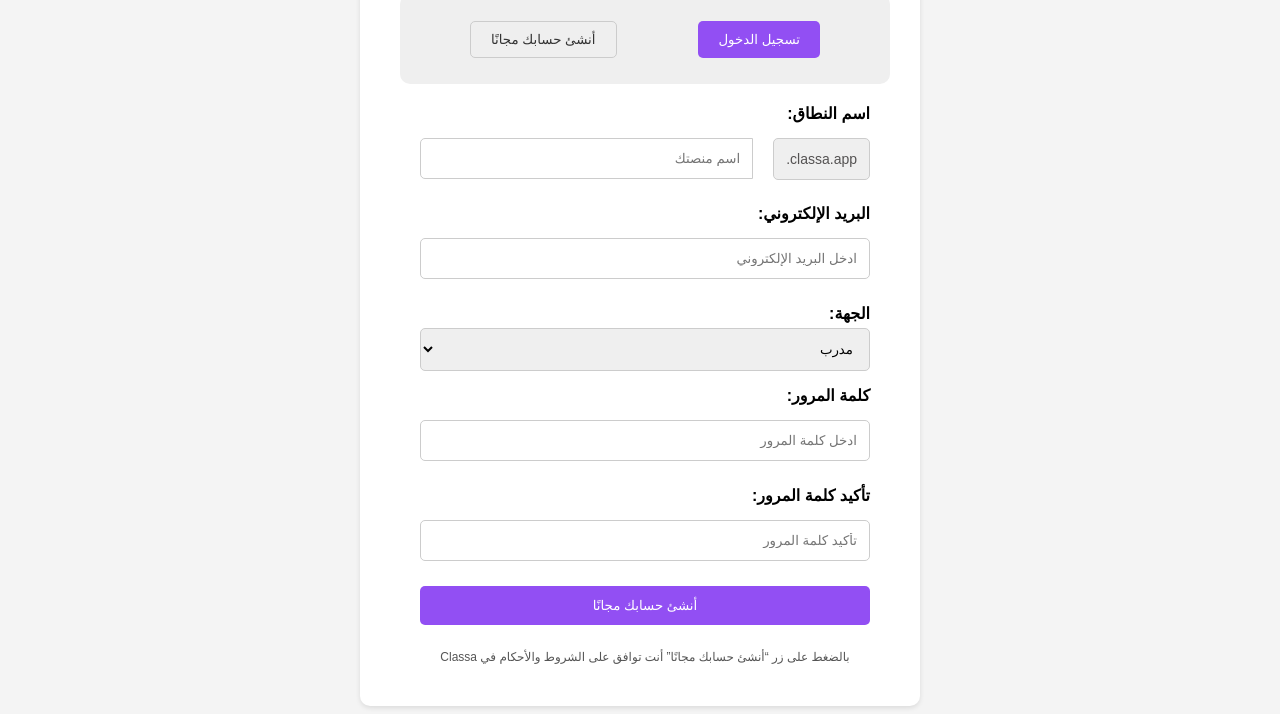
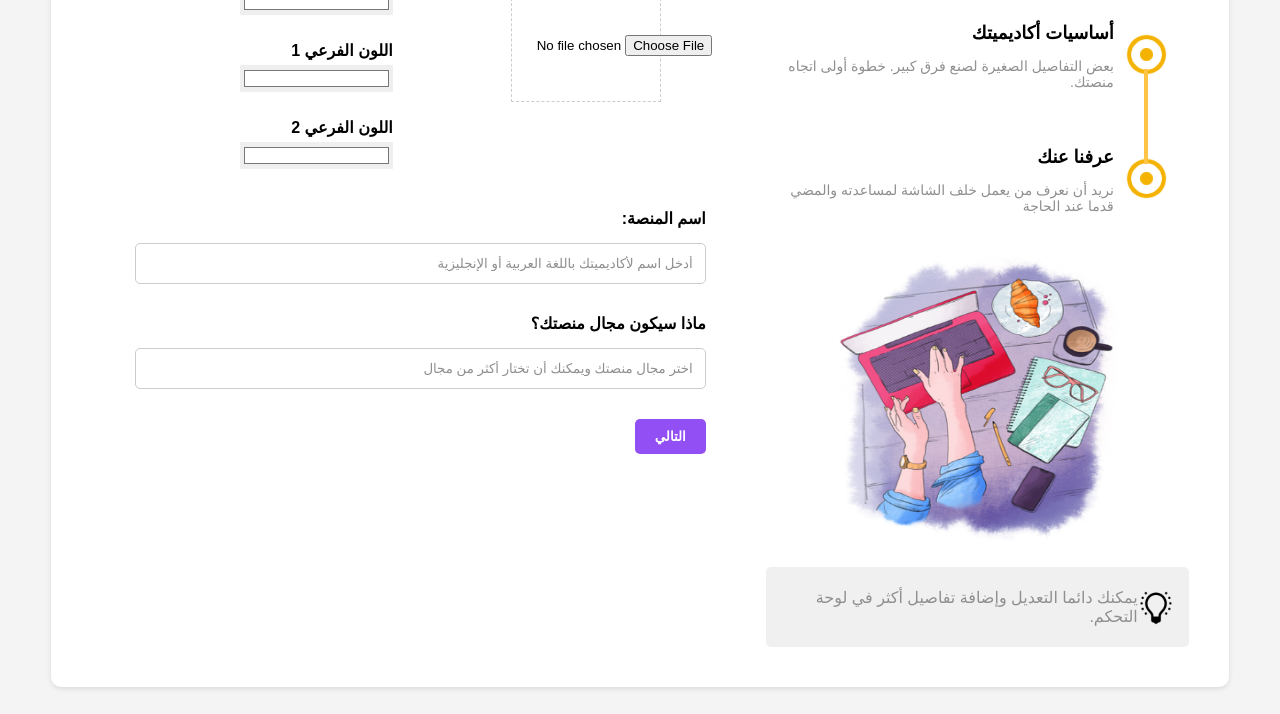
Before and after one commit to soufhm/login, a plain HTML site: page index.html in a window 1280 px wide. Shown: the part 208-922 px from the top of the page. Drawn offline with Linux system fonts and the light colour scheme.

Commit message:
Update index.html

```diff
--- a/index.html
+++ b/index.html
@@ -3,32 +3,43 @@
 <head>
     <meta charset="UTF-8">
     <meta name="viewport" content="width=device-width, initial-scale=1.0">
-    <title>إنشاء حساب</title>
+    <title>صفحة جديدة</title>
     <style>
         body {
             font-family: sans-serif;
             display: flex;
-            flex-direction: column;
+            justify-content: center;
             align-items: center;
-            justify-content: center;
             min-height: 100vh;
             background-color: #f4f4f4;
             direction: rtl;
         }
 
         .container {
+            display: flex;
+            width: 90%;
+            max-width: 1200px;
+            padding: 20px;
             background-color: #fff;
-            padding: 30px;
             border-radius: 10px;
             box-shadow: 0 2px 5px rgba(0, 0, 0, 0.1);
-            width: 500px;
-            max-width: 90%;
+        }
+
+        .right-container {
+            width: 40%; /* عرض الحاوية اليمنى 40% */
+            padding: 20px;
+            float: right; /* استخدام خاصية العومان */
+        }
+
+        .left-container {
+            width: 60%; /* عرض الحاوية اليسرى 60% */
+            padding: 20px;
         }
 
         header {
             display: flex;
             align-items: center;
-            justify-content: space-between;
+            justify-content: flex-end;
             margin-bottom: 20px;
             direction: ltr;
         }
@@ -38,63 +49,157 @@
             height: 144px;
         }
 
-        .translate-btn {
-            padding: 8px 12px;
-            border: none;
+        .step {
+            display: flex;
+            align-items: center;
+            margin-bottom: 20px;
+        }
+
+        .step-icon {
+            width: 65px;
+            height: 65px;
+            margin-right: 10px;
+        }
+
+        .step-title {
+            font-size: 18px;
+            color: #000;
+            margin-bottom: 5px;
+        }
+
+        .step-description {
+            font-size: 14px;
+            color: #918E8E;
+        }
+
+        .vertical-line {
+            position: relative;
+            width: 4px;
+            height: 95px;
+            background-color: #FFC446;
+            margin-left: 75px;
+            margin-top: -55px;
+            margin-right: 41px;
+            margin-bottom: -36px;
+        }
+
+        .middle-image {
+            width: 281px;
+            height: 299px;
+            display: block;
+            margin-left: auto;
+            margin-right: auto;
+            margin-top: 20px;
+        }
+
+        .note {
+            background-color: #F0F0F0;
+            padding: 5px;
             border-radius: 5px;
-            background-color: #eee;
+            margin-top: 20px;
+            display: flex;
+            align-items: center;
+        }
+
+        .note-icon {
+            width: 36px;
+            height: 36px;
+            margin-right: 10px;
+        }
+
+        .note-text {
+            color: #918E8E;
+        }
+
+
+        .left-container {
+            width: 60%;
+            padding: 20px;
+        }
+
+        .left-section {
+            margin-bottom: 20px; /* إزالة flex من left-section */
+        }
+
+        .left-section-icon {
+            width: 52px;
+            height: 52px;
+            margin-right: 10px;
+        }
+
+        .left-section-title {
+            font-size: 18px;
+            font-weight: bold;
+            margin-bottom: 5px;
+        }
+
+        .left-section-description {
+            font-size: 14px;
+            color: #918E8E;
+        }
+
+        .section-group {
+            display: flex;
+            justify-content: space-between;
+            margin-bottom: 20px;
+        }
+
+        .section-group-label {
+            font-size: 16px;
+            font-weight: bold;
+            margin-bottom: 5px;
+        }
+
+        .upload-image-container {
+            width: 148px;
+            height: 112px;
+            border: 1px dashed #ccc;
+            display: flex;
+            align-items: center;
+            justify-content: center;
+            margin-bottom: 10px;
             cursor: pointer;
         }
 
-        .translate-btn img {
-            width: 22px;
-            height: 22px;
-            margin-right: 5px;
+        .color-picker-container {
+            margin-bottom: 10px;
         }
 
-        section {
-            width: 90%;
-            height: 50px;
-            background-color: #EFEFEF;
-            border-radius: 10px;
-            padding: 20px;
-            display: flex;
-            align-items: center;
-            justify-content: center;
-            margin-bottom: 20px;
-        }
-
-        .buttons-container {
-            display: flex;
-            justify-content: space-between;
+        input[type="text"]{
             width: 100%;
-            padding-right: 50px;
-            padding-left: 50px;
-        }
-
-        button {
-            padding: 10px 20px;
-            border: none;
+            padding: 5px;
+            box-sizing: border-box;
+            border: 1px solid #ccc;
             border-radius: 5px;
-            background-color: #924FF3;
-            color: #fff;
-            cursor: pointer;
-        }
-
-        #create-account-btn {
-            background-color: #EFEFEF;
-            color: #333;
-            border: 1px solid #ccc;
-        }
-
-        form {
-            width: 100%;
+            margin-bottom: 10px;
+            direction: ltr;
             text-align: right;
         }
 
-        input[type="text"],
-        input[type="email"],
-        input[type="password"] {
+        input[type="color"] {
+            width: 150%;
+            box-sizing: border-box;
+            border: 0px solid #ffffff;
+            border-radius: 0px;
+            margin-bottom: 10px;
+            direction: ltr;
+            text-align: right;
+        }
+
+        input[type="text"]::placeholder {
+            color: #918E8E;
+            text-align: right;
+        }
+
+        /* تنسيقات CSS من صفحة كلمة المرور */
+        label {
+            display: block;
+            margin-bottom: 5px;
+            margin-right: 20px;
+            font-weight: bold;
+        }
+
+        input[type="text"] {
             width: 90%;
             padding: 12px;
             margin: 10px 0;
@@ -106,202 +211,143 @@
             text-align: right;
         }
 
-        .forgot-password {
-            text-align: left;
-            margin-bottom: 10px;
-        }
 
-        button[type="submit"] {
-            width: 90%;
-            padding: 12px;
-            margin-right: 20px;
-            margin-bottom: 15px;
-        }
-
-        p {
-            width: 90%;
+        .next-button {
+            background-color: #924FF3;
+            color: #fff;
+            padding: 10px 20px;
+            border: none;
+            border-radius: 5px;
+            cursor: pointer;
+            display: flex;
+            align-items: center;
+            font-weight: bold; /* جعل "التالي" غامقة */
             margin-right: 20px;
         }
 
-        label {
-            display: block;
-            margin-bottom: 5px;
-            margin-right: 20px;
-            font-weight: bold;
+        .next-button-icon {
+            width: 35px;
+            height: 35px;
+            margin-left: 10px;
         }
 
-        .info-text {
-            color: #918E8E;
-            text-align: right;
-            margin-bottom: 10px;
-            margin-right: 20px;
+        .section-group > div {
+            margin-right: 65px; /* تقريب العناصر في section-group */
         }
 
-        input::-webkit-input-placeholder {
+
+        /* فقط عند تصغير الشاشة */
+        @media (max-width: 768px) {
+            .container {
+                flex-direction: column;
+            }
+            .right-container {
+                width: 100%;
+                float: none;
                 text-align: right;
+                margin-bottom: 20px;
             }
-        input::-moz-placeholder {
-            text-align: right;
+            .left-container {
+                width: 100%;
+                float: none;
             }
-        input:-ms-input-placeholder {
-            text-align: right;
+            .section-group {
+                flex-direction: column;
             }
-        input:-moz-placeholder {
-            text-align: right;
+            .section-group > div {
+                margin-right: 0;
             }
-
-        h2 {
-            text-align: center;
-            margin-bottom: 10px;
+            .vertical-line {
+                display: none;
             }
-
-        .easy-message {
-            text-align: center;
-            margin-bottom: 20px;
-            font-size: 14px;
-            color: #555;
+            .middle-image {
+                display: none;
             }
-
-        .domain-input {
-            display: flex;
-            align-items: center;
-            margin-bottom: 10px;
-            position: relative;
-            margin-left: 30px;
-
+            .note {
+                margin-top: 20px;
             }
-
-        .domain-input input {
-            flex-grow: 1;
-            margin-right: 5px;
-        }
-
-        .domain-input .domain-part {
-            font-size: 14px;
-            color: #545252;
-            padding: 12px;
-            border: 1px solid #ccc;
-            border-radius: 5px;
-            background-color: #EFEFEF;
-            text-align: center;
-        }
-        .domain-part {
-            height: 16px;
-            margin-right: 20px;
-
-        }
-        #domain {
-            width: 20%;
-            border-radius: 5px 0px 0px 5px; /* top-right, bottom-right, bottom-left, top-left */
-          }
-
-        .domain-input .domain-part {
-            margin-left: auto; /* لتحديد الهامش الأيسر تلقائياً */
-        }
-
-        .form-group {
-            margin-bottom: 15px;
-        }
-
-        .form-group label {
-            display: block;
-            margin-bottom: 5px;
-            margin-right: 20px;
-            font-weight: bold;
-        }
-
-        .form-group input {
-            width: 90%;
-            padding: 12px;
-            margin-right: 20px;
-            border: 1px solid #ccc;
-            border-radius: 5px;
-        }
-
-        .form-group select {
-            width: 90%;
-            padding: 12px;
-            margin-right: 20px;
-            border: 1px solid #ccc;
-            border-radius: 5px;
-        }
-
-        .agreement-text {
-            text-align: center;
-            font-size: 12px;
-            color: #555;
-            margin-top: 10px;
         }
     </style>
 </head>
 <body>
     <div class="container">
+        <div class="right-container">
             <header>
-            <button class="translate-btn">
-                <img src="united-kingdom.png" alt="English">
-            </button>
                 <img src="classa.png" alt="Logo" class="logo">
             </header>
-
-        <section>
-            <div class="buttons-container">
-                <button id="login-btn" onclick="window.location.href='login.html'">تسجيل الدخول</button>
-                <button id="create-account-btn">أنشئ حسابك مجانًا</button>
+            <div class="step">
+                <img src="Wind-Speed.png" alt="Step 1 Icon" class="step-icon">
+                <div>
+                    <p class="step-title" style="font-weight: bold;">أساسيات أكاديميتك</p>
+                    <p class="step-description">بعض التفاصيل الصغيرة لصنع فرق كبير. خطوة أولى اتجاه منصتك.</p>
                 </div>
-        </section>
-
-        <form>
-            <div class="form-group">
-                <label for="domain">اسم النطاق:</label>
-                <div class="domain-input">
-                    <span class="domain-part">classa.app.</span>
-                    <input type="text" id="domain" placeholder="اسم منصتك" required>
+            </div>
+            <div class="vertical-line"></div>
+            <div class="step">
+                <img src="Wind-Speed.png" alt="Step 2 Icon" class="step-icon">
+                <div>
+                    <p class="step-title" style="font-weight: bold;">عرفنا عنك</p>
+                    <p class="step-description">نريد أن نعرف من يعمل خلف الشاشة لمساعدته والمضي قدما عند الحاجة</p>
+                </div>
+            </div>
+            <img src="Remote-work.png" alt="Middle Image" class="middle-image">
+            <div class="note">
+                <img src="Light-On.png" alt="Note Icon" class="note-icon">
+                <p class="note-text">يمكنك دائما التعديل وإضافة تفاصيل أكثر في لوحة التحكم.</p>
+            </div>
+        </div>
+        <div class="left-container">
+            <div class="left-section">
+                <img src="step-1.png" alt="Icon" class="left-section-icon">
+                <div>
+                    <p class="left-section-title">نبدأ بالأساسيات</p>
+                    <p class="left-section-description">كيف تفضل أن يكون شكل منصتك أمام جمهورك.</p>
                 </div>
             </div>
 
-            <div class="form-group">
-                <label for="email">البريد الإلكتروني:</label>
-                <input type="email" id="email" placeholder=" ادخل البريد الإلكتروني" required>
+            <div class="section-group">
+                <div>
+                    <p class="section-group-label">لوجو المنصة</p>
+                    <div class="upload-image-container">
+                        <input type="file" id="upload-image" accept="image/*">
+                    </div>
+                </div>
+                <div style="margin-left: 200px;">
+                    <p class="section-group-label">اللون الأساسي</p>
+                    <div class="color-picker-container">
+                        <input type="color" id="primary-color" value="#ffffff">
+                    </div>
+                    <p class="section-group-label">اللون الفرعي 1</p>
+                    <div class="color-picker-container">
+                        <input type="color" id="secondary-color1" value="#ffffff">
+                    </div>
+                    <p class="section-group-label">اللون الفرعي 2</p>
+                    <div class="color-picker-container">
+                        <input type="color" id="secondary-color2" value="#ffffff">
+                    </div>
+                </div>
             </div>
 
-            <div class="form-group">
-                <label for="sector">الجهة:</label>
-                <select id="sector" required>
-                    <option value="trainer">مدرب</option>
-                    <option value="school">مدرسة</option>
-                    <option value="company">شركة</option>
-                </select>
+            <div class="left-section">
+                <label for="platform-name">اسم المنصة:</label>
+                <input type="text" id="platform-name" placeholder="أدخل اسم لأكاديميتك باللغة العربية أو الإنجليزية">
             </div>
 
-
-            <div class="form-group">
-                <label for="password">كلمة المرور:</label>
-                <input type="password" id="password" placeholder=" ادخل كلمة المرور" required>
+            <div class="left-section">
+                <label for="platform-field">ماذا سيكون مجال منصتك؟</label>
+                <input type="text" id="platform-field" placeholder="اختر مجال منصتك ويمكنك أن تختار أكثر من مجال">
             </div>
 
-            <div class="form-group">
-                <label for="confirm-password">تأكيد كلمة المرور:</label>
-                <input type="password" id="confirm-password" placeholder=" تأكيد كلمة المرور" required>
+            <button class="next-button" onclick="showNextStep()">
+                التالي
+            </button>
         </div>
-
-
-            <button type="submit">أنشئ حسابك مجانًا</button>
-
-            <p class="agreement-text">بالضغط على زر “أنشئ حسابك مجانًا” أنت توافق على الشروط والأحكام في Classa</p>
-        </form>
     </div>
 
     <script>
-        const createAccountBtn = document.getElementById('create-account-btn');
-        const loginBtn = document.getElementById('login-btn');
-
-        createAccountBtn.addEventListener('click', () => {
-            console.log("إنشاء حساب");
-        });
-
-        loginBtn.addEventListener('click', () => {
-            console.log("تسجيل الدخول");
-        });
+        function showNextStep() {
+            // ... (كود جافاسكريبت لعرض الخطوة الثانية) ...
+        }
     </script>
 </body>
 </html>
```
Lines whose indentation alone changed are shown as unchanged.
